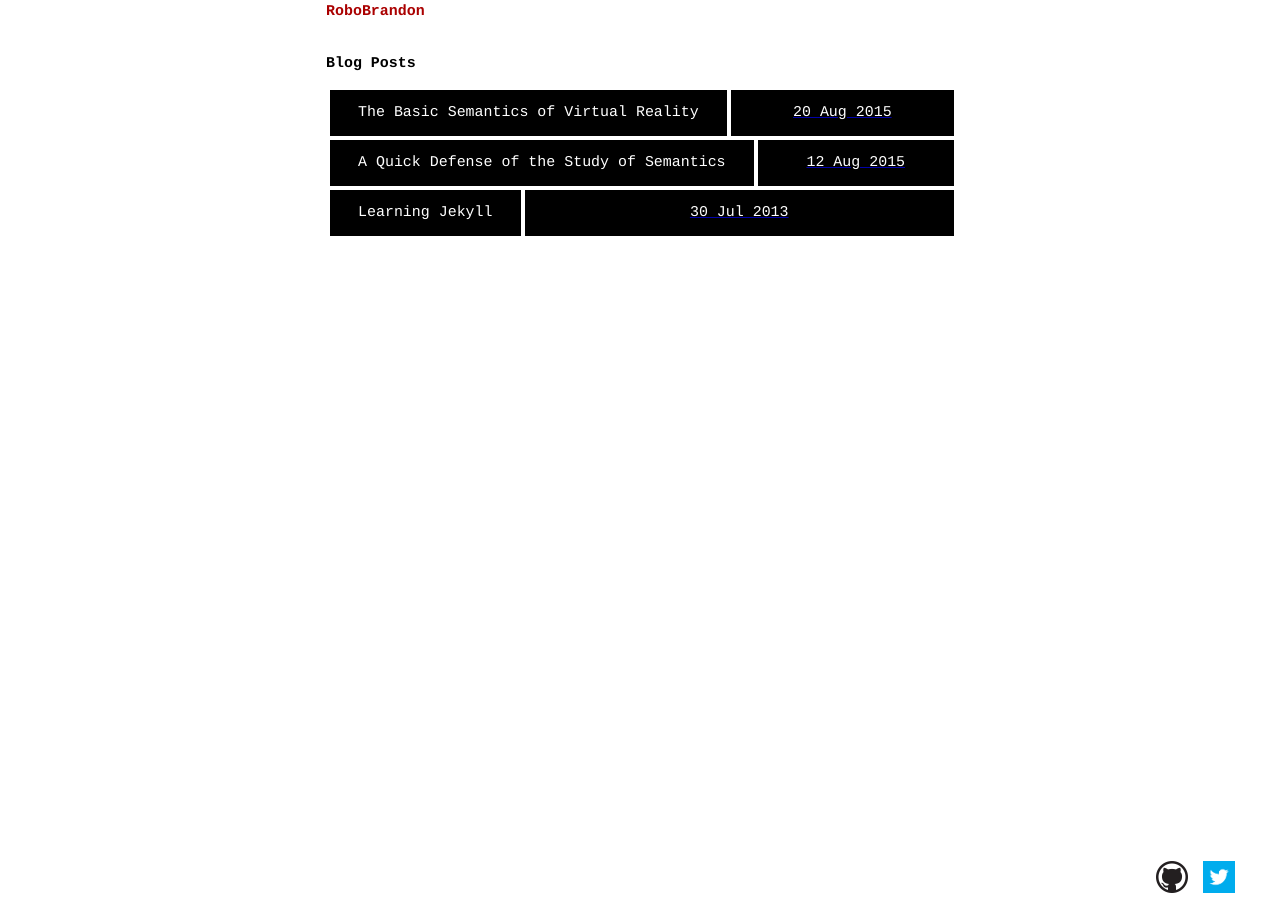
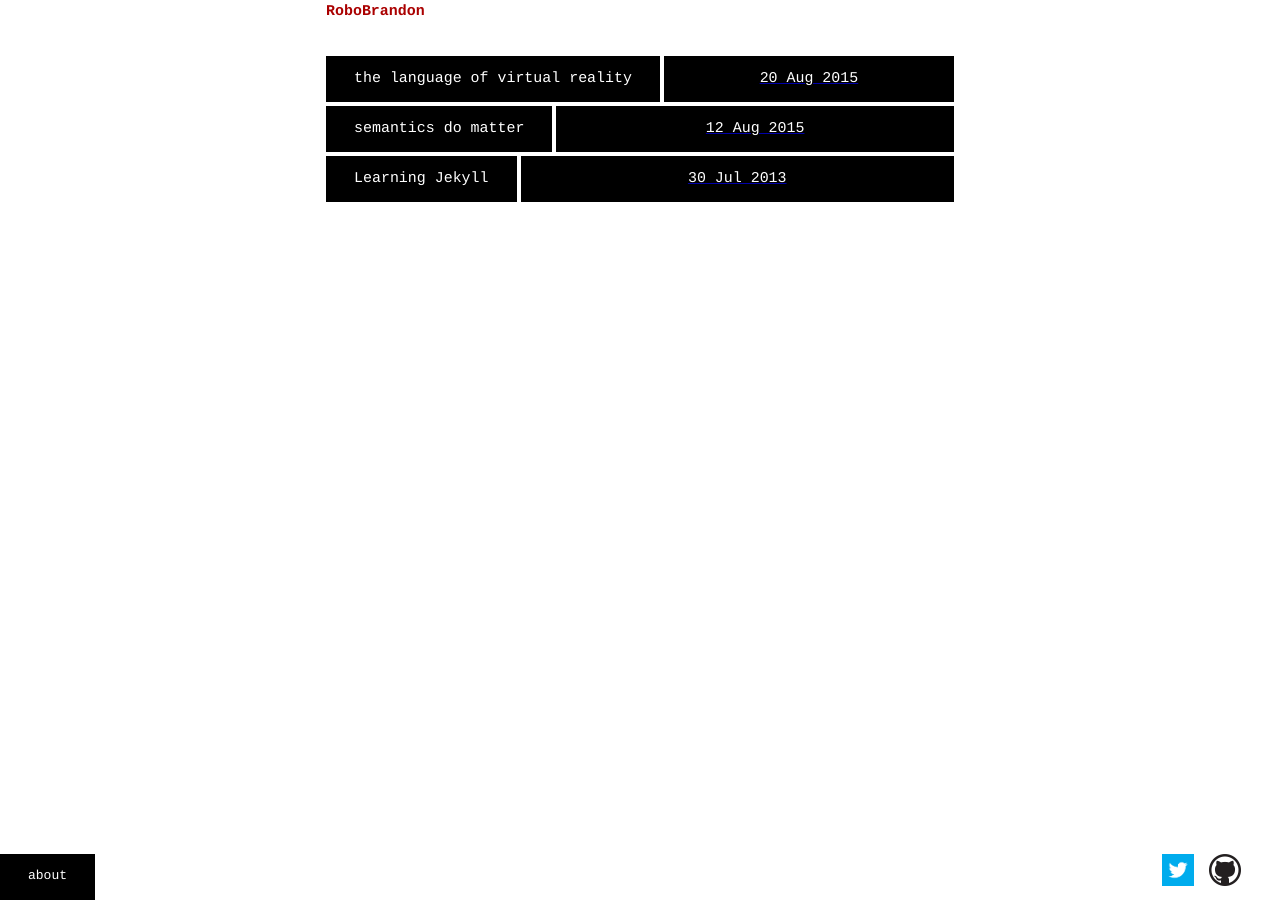
Before and after one commit to Ditofry/Ditofry.github.io, a Jekyll site: the page built from index.html, in a window 1280 px wide. Built offline with Jekyll 4.4.1, drawn with Linux system fonts in a browser that asks for light colours; Markdown is read by kramdown in place of the engine named in the settings.

Commit message:
style fixes, about link

```diff
--- a/_layouts/default.html
+++ b/_layouts/default.html
@@ -23,8 +23,9 @@
             <div class="header">
               <h1 class="title"><a href="/">{{ site.name }}</a></h1>
             </div>
-
             {{ content }}
+          </div> <!-- /site -->
+        </div> <!-- /container -->
 
         <div class="footer">
           <div class="social">
@@ -35,9 +36,10 @@
               <img src="/assets/twitter-blue.png">
             </a>
           </div>
+          <a href="/about">
+            <div class="index-title">about</div><!-- Semantics is getting poor... -->
+          </a>
         </div>
-          </div>
-        </div> <!-- /container -->
 
     </body>
 </html>
--- a/_posts/2015-08-12-quick-defense-of-semantics.md
+++ b/_posts/2015-08-12-quick-defense-of-semantics.md
@@ -1,6 +1,6 @@
 ---
 layout: post
-title: "A Quick Defense of the Study of Semantics"
+title: "semantics do matter"
 categories: theory philosophy language
 date: 2015-08-12
 ---
@@ -31,7 +31,7 @@ that is obstructive to the goal of understanding something, (e.g. a politician
 who uses ambiguous semantics to imply something that is more palatable than
 the actual truth).
 
-![semantics frazz comic](/assets/semantics.png "Title")
+![semantics frazz comic](/assets/semantics.png "Frazz semantics")
 
 Semantics can be tricky, prone to misuse, and knowingly abused, which is exactly why
 it's necessary to spend at least some time formalizing them in order to make
--- a/_posts/2015-08-20-semantics-of-vr.md
+++ b/_posts/2015-08-20-semantics-of-vr.md
@@ -1,6 +1,6 @@
 ---
 layout: post
-title: "The Basic Semantics of Virtual Reality"
+title: "the language of virtual reality"
 categories: virtual-reality theory philosophy language
 date: 2015-08-20
 ---
--- a/css/main.css
+++ b/css/main.css
@@ -45,7 +45,7 @@ div.index-title {
   background-color: black;
   padding: 0px 25px;
   height: 40px;
-  margin: 0px 4px 0px;
+  margin: 0px 4px 0px 0px;
   border: 3px solid black;
   text-align: center;
   line-height: 38px;
@@ -136,19 +136,23 @@ ul.posts span {
   color: #aaa;
 }
 
-.site .footer {
+.footer {
   position: absolute;
   bottom: 0px;
-  right: 0px;
   overflow: hidden;
+  width: 100%;
 }
 
-.site .footer .social {
+.footer {
+  float: left;
+}
+
+.footer .social {
   margin-right: 3em;
 }
 
-.site .footer .social a {
-  float: left;
+.footer .social a {
+  float: right;
   width: 32px;
   margin-left: 15px;
   overflow: hidden;
--- a/index.html
+++ b/index.html
@@ -1,10 +1,9 @@
 ---
 layout: default
-title: Your New Jekyll Site
+title: Robo Brandon
 ---
 
 <div id="home">
-  <h1>Blog Posts</h1>
   <ul class="posts">
     {% for post in site.posts %}
       <li class="index-item">
```
Also changed, not shown: _drafts/2015-08-30-narcosis-and-professional-diversity-in-vr.md (+20 -4 lines), 3 other files. Lines whose indentation alone changed are shown as unchanged.
